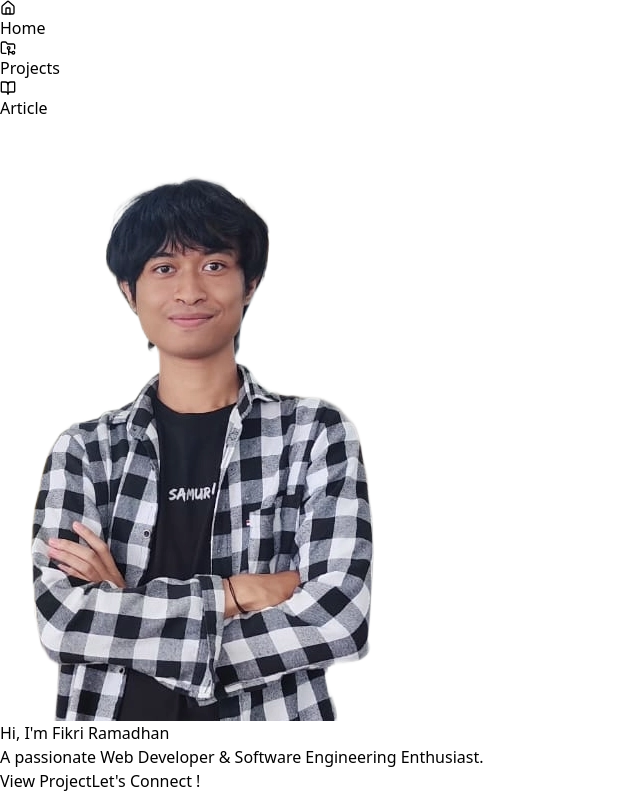
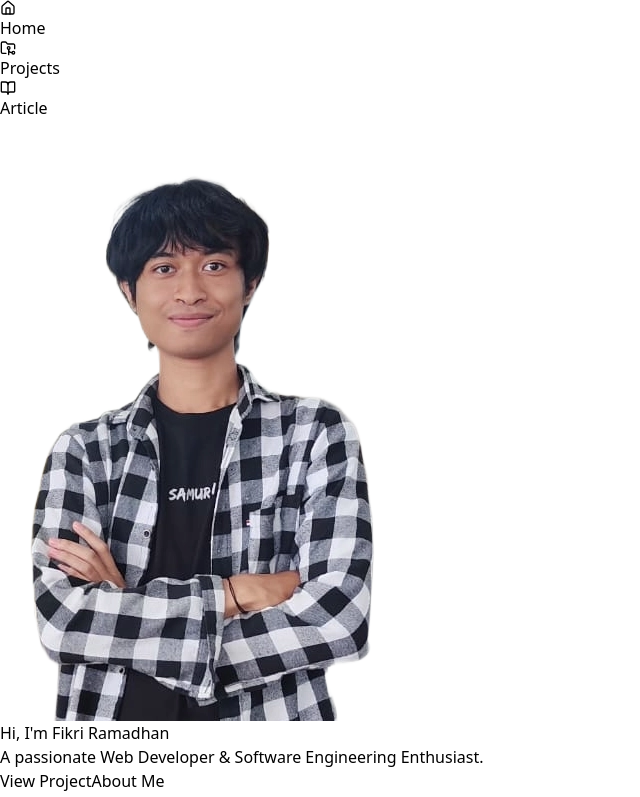
Before and after one commit to Re1jie/my-portofolio, a React (Vite) app in the folder frontend/: page / in a window 1280 px wide. Shown: the top 797 px of the page, without its empty margins (0-640 px from the left). Built offline with nearby package versions, Linux system fonts and the light colour scheme.

Commit message:
refactor: Comment out kode untuk contact me

```diff
--- a/frontend/src/pages/Homepage.jsx
+++ b/frontend/src/pages/Homepage.jsx
@@ -33,10 +33,10 @@ const Homepage = () => {
                 </Button>
                 <Button
                     onClick={() => {
-                      document.getElementById("contact")?.scrollIntoView({ behavior: "smooth" });
+                      document.getElementById("about")?.scrollIntoView({ behavior: "smooth" });
                     }}
                 >
-                    Let's Connect !
+                    About Me
                 </Button>
             </div>
           </div>
@@ -257,7 +257,7 @@ const Homepage = () => {
 
       {/* Contact Section */}
       <section id="contact" className="py-20 bg-white dark:bg-[#2E3440] px-6">
-        <div className="max-w-2xl mx-auto">
+        {/* <div className="max-w-2xl mx-auto">
           <h2 className="text-3xl font-bold text-center mb-8">Contact Me</h2>
           <div className="w-24 h-1 bg-cyan-500 mx-auto mb-12 -mt-4 rounded"></div>
           <form className="space-y-4">
@@ -278,7 +278,7 @@ const Homepage = () => {
             />
             <Button>Send Message</Button>
           </form>
-        </div>
+        </div> */}
       </section>
     </main>
   );
```
